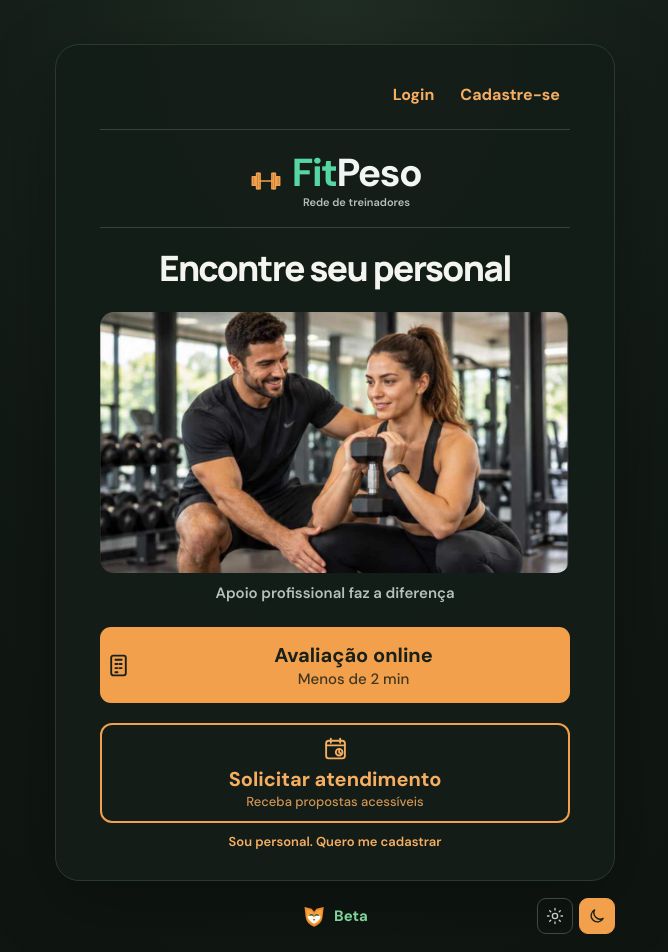
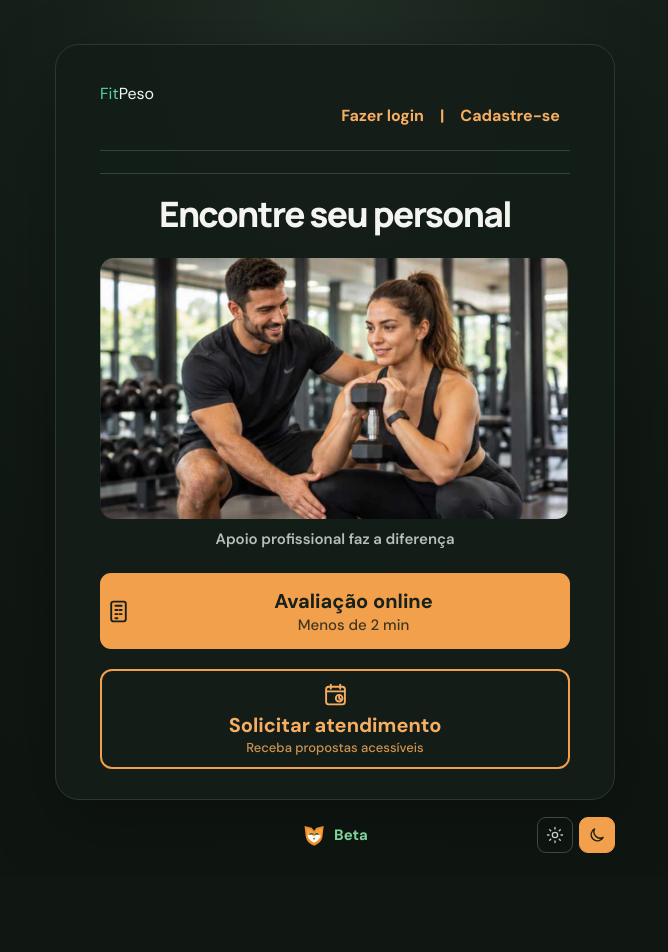
Before and after one commit to albertoapr/calculadoraimc, a Vue app: page / in a window 1280 px wide. Shown: the top 952 px of the page, without its empty margins (305-973 px from the left). After the commit the page ends 877 px from the top, so only its background shows below. Built offline with nearby package versions, Linux system fonts and the light colour scheme.

Commit message:
Move marca e ações de acesso para cabeçalho e adiciona menu suspenso do usuário

```diff
--- a/src/App.vue
+++ b/src/App.vue
@@ -1906,30 +1906,36 @@ async function sendResult() {
     </section>
 
     <section v-else class="calculator" :aria-labelledby="viewMode === 'home' && !result ? undefined : viewMode === 'contact' ? 'contact-form-title' : 'page-title'" :aria-label="viewMode === 'home' && !result ? 'FitPeso' : undefined">
-      <nav v-if="viewMode === 'home' && isRootHome" class="customer-account-links" aria-label="Menu da conta">
-        <template v-if="trainerSignedInId">
-          <button class="account-name-button" type="button" @click="openMyProfile" :aria-label="'Abrir meu cadastro: ' + trainerSignedInName" title="Consultar e editar meu cadastro">
+      <div v-if="viewMode === 'home' && isRootHome && !result" class="fitpeso-home-topbar">
+        <div class="fitpeso-home-brand" aria-label="FitPeso">
+          <span class="brand-fit">Fit</span><span class="brand-peso">Peso</span>
+        </div>
+        <nav class="customer-account-links" aria-label="Conta do usuário">
+          <template v-if="trainerSignedInId || customerSignedInEmail">
+            <span class="account-greeting">
               <svg viewBox="0 0 24 24" aria-hidden="true"><circle cx="12" cy="8" r="3.5"/><path d="M5 21v-2a7 7 0 0 1 14 0v2"/></svg>
-            <span>Olá, {{ trainerSignedInName.trim().split(/\s+/)[0] }}</span>
-          </button>
-          <button type="button" @click="openTrainerReceivedRequests">Solicitações</button>
-          <button class="account-logout-button" type="button" @click="logout">Sair</button>
-        </template>
-        <template v-else-if="customerSignedInEmail">
-          <button class="account-name-button" type="button" @click="openMyProfile" :aria-label="'Abrir meu cadastro: ' + customerSignedInName" title="Consultar e editar meu cadastro">
-            <svg viewBox="0 0 24 24" aria-hidden="true"><circle cx="12" cy="8" r="3.5"/><path d="M5 21v-2a7 7 0 0 1 14 0v2"/></svg>
-            <span>Olá, {{ customerSignedInName.trim().split(/\s+/)[0] }}</span>
-          </button>
-          <button type="button" @click="openCustomerRequests">Solicitações</button>
-          <button class="account-logout-button" type="button" @click="logout">Sair</button>
+              <span>Olá, {{ (trainerSignedInId ? trainerSignedInName : customerSignedInName).trim().split(/\s+/)[0] }}</span>
+            </span>
+            <details class="account-dropdown">
+              <summary aria-label="Abrir menu do usuário" title="Menu do usuário" aria-haspopup="menu">
+                <svg viewBox="0 0 24 24" aria-hidden="true"><path d="m6 9 6 6 6-6"/></svg>
+              </summary>
+              <div class="account-dropdown-panel">
+                <button type="button" @click="trainerSignedInId ? openTrainerReceivedRequests() : openCustomerRequests()">{{ trainerSignedInId ? 'Solicitações recebidas' : 'Minhas solicitações' }}</button>
+                <button type="button" @click="openMyProfile">Meu cadastro</button>
+                <button type="button" @click="logout">Sair</button>
+              </div>
+            </details>
           </template>
           <template v-else>
-          <button type="button" @click="openCustomerLogin()">Login</button>
+            <button type="button" @click="openCustomerLogin()">Fazer login</button>
+            <span class="account-nav-divider" aria-hidden="true">|</span>
             <a href="#cadastro-cliente" @click="showCustomerSignup = true">Cadastre-se</a>
           </template>
         </nav>
+      </div>
       <header class="hero">
-        <div class="brand" :aria-label="personalName">
+        <div v-if="!(viewMode === 'home' && isRootHome && !result)" class="brand" :aria-label="personalName">
           <svg class="dumbbell-icon" viewBox="0 0 40 40" aria-hidden="true">
             <path d="M6 15v10m5-14v18m18-18v18m5-14v10M11 20h18" />
             <path d="M4 15h4v10H4zm5-4h4v18H9zm18 0h4v18h-4zm5 4h4v10h-4z" />
@@ -2292,12 +2298,6 @@ async function sendResult() {
           <button class="primary-button" type="button" @click="requestSent = false; openCustomerRequests()">Ver propostas</button>
         </section>
       </div>
-      <a
-        v-if="viewMode === 'home' && !trainerSignedInId"
-        class="trainer-signup-link"
-        href="#cadastro-personal"
-        @click="showTrainerSignup = true"
-      >Sou personal. Quero me cadastrar</a>
 
     </section>
     <footer>
```
Lines whose indentation alone changed are shown as unchanged.
